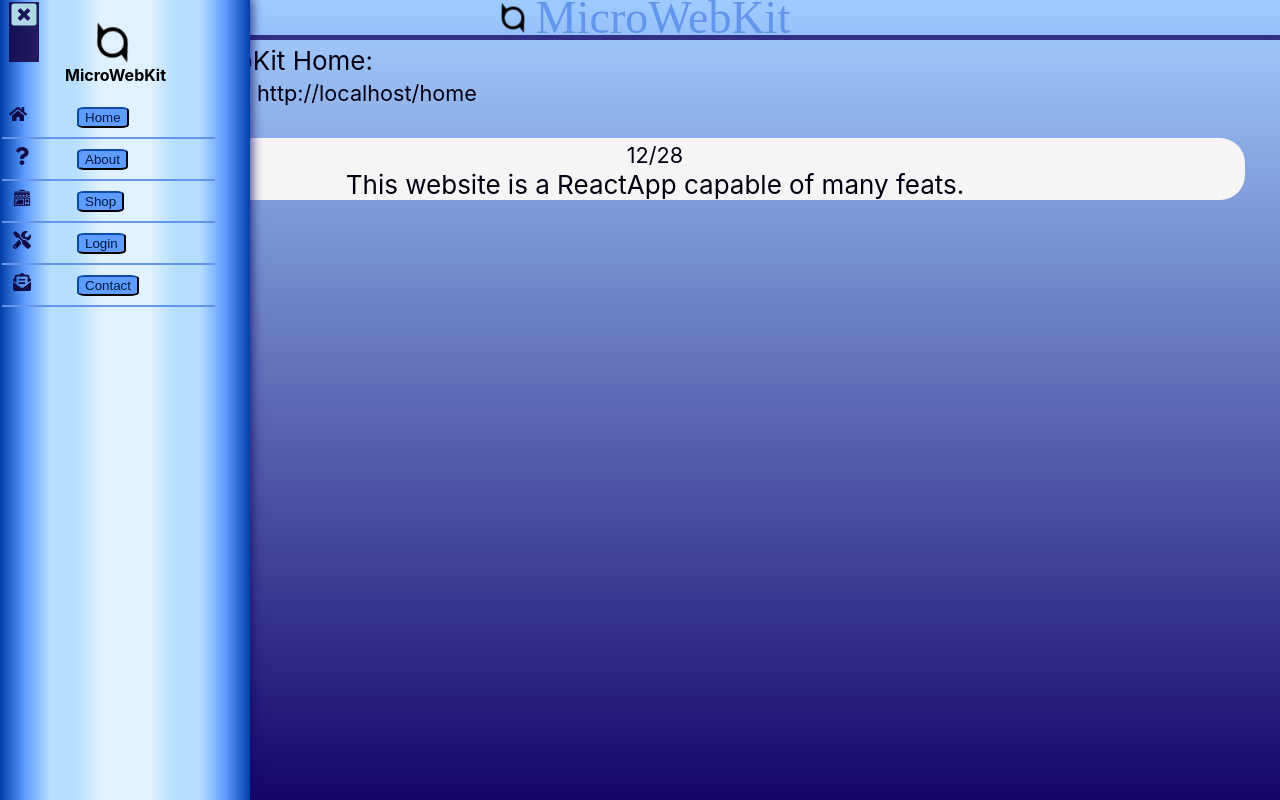
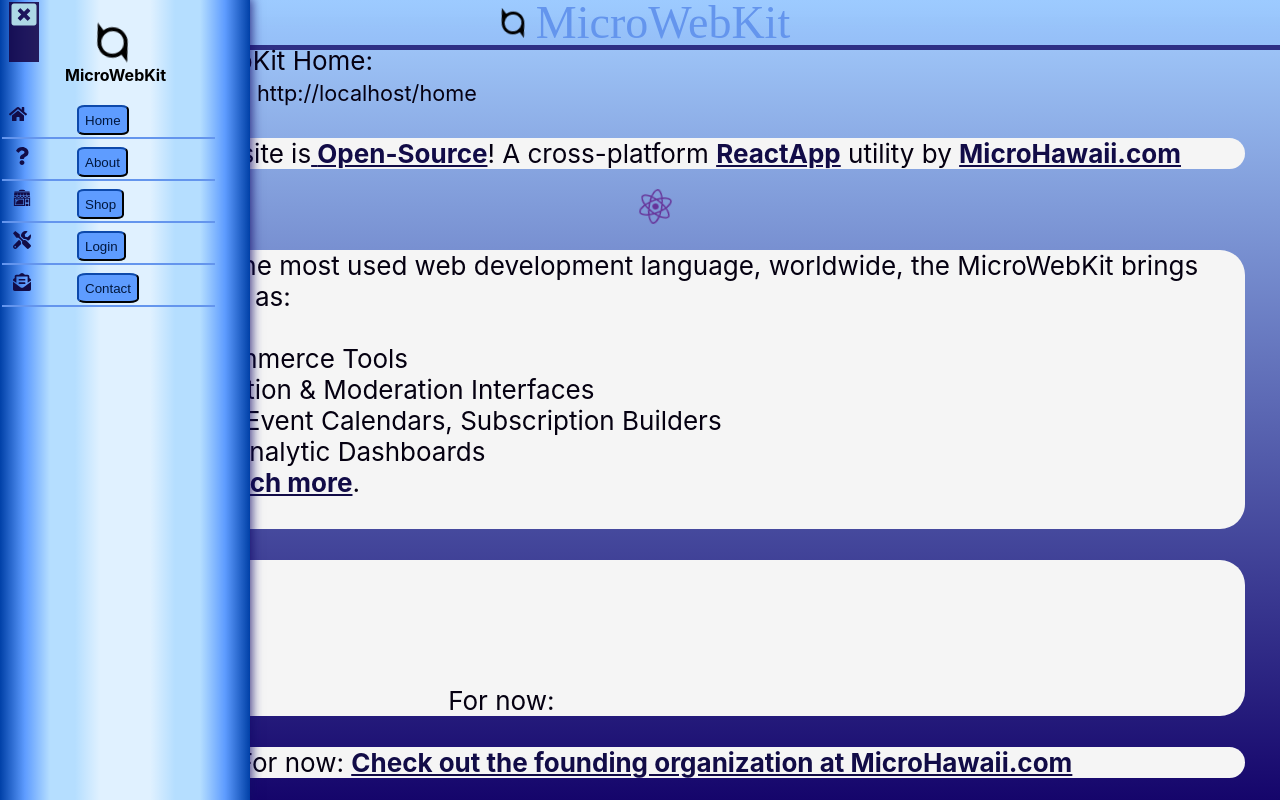
Before and after one commit to JasonHoku/MicroWebKit, a React (Create React App) app: page /home in a window 1280 px wide. Built offline with nearby package versions, Linux system fonts and the light colour scheme.

Commit message:
Front Page Improve

```diff
--- a/src/App.css
+++ b/src/App.css
@@ -40,6 +40,7 @@
 .zoom :hover {
   text-size-adjust: 105%;
   transform: scale(1.05);
+  transition: all 0.2s linear;
 }
 .homeMain {
   width: 100%;
@@ -58,6 +59,7 @@
 
 a {
   color: rgb(18, 12, 71);
+  font-weight: bold;
 }
 
 .appHeader {
@@ -71,6 +73,8 @@
   top: 0;
   left: 0;
   text-align: center;
+  padding-top: 5px;
+  padding-bottom: 5px;
   display: flex;
   flex-direction: column;
   align-items: center;
@@ -106,6 +110,7 @@
   border-radius: 15%;
   border-color: #072557;
   color: #00173d;
+  height: 30px;
 }
 .UI {
   position: absolute;
--- a/src/Pages/home.js
+++ b/src/Pages/home.js
@@ -1,15 +1,9 @@
 import { CSSTransitionGroup } from "react-transition-group";
+import { FaReact } from "react-icons/fa";
+import { Fragment } from "react";
 function Home() {
   return (
-    <CSSTransitionGroup
-      component="span"
-      transitionName="MainAnimation"
-      transitionAppear={true}
-      transitionAppearTimeout={2000}
-      transitionEnter={true}
-      transitionEnterTimeout={2000}
-      transitionLeave={false}
-    >
+    <Fragment>
       <span
         style={{
           justifyContent: "center",
@@ -31,6 +25,24 @@
         <br />
         <br />
       </span>
+      <CSSTransitionGroup
+        component="span"
+        transitionName="MainAnimation"
+        transitionAppear={true}
+        transitionAppearTimeout={2000}
+        transitionEnter={true}
+        transitionEnterTimeout={2000}
+        transitionLeave={false}
+      >
+        <CSSTransitionGroup
+          component="div"
+          transitionName="MainAnimation"
+          transitionAppear={true}
+          transitionAppearTimeout={2000}
+          transitionEnter={true}
+          transitionEnterTimeout={2000}
+          transitionLeave={false}
+        >
           <span
             style={{
               justifyContent: "center",
@@ -55,14 +67,159 @@
                   backgroundColor: "whitesmoke",
                 }}
               >
-            <small>12/28</small> <br />
-            This website is a ReactApp capable of many feats.
+                This website is
+                <a href="https://github.com/JasonHoku/MicroWebKit">
+                  {" "}
+                  Open-Source
+                </a>
+                ! A cross-platform{" "}
+                <a href="https://reactjs.org/docs/create-a-new-react-app.html">
+                  ReactApp
+                </a>{" "}
+                utility by{" "}
+                <a href="https://microhawaii.com/">MicroHawaii.com</a>
               </span>
             </div>
-        &nbsp;
+
+            <div
+              style={{
+                textAlign: "center",
+                marginLeft: "15px",
+                marginRight: "15px",
+              }}
+            >
+              <FaReact
+                size="35px"
+                className="App-logo"
+                alt="logo"
+                style={{
+                  height: "75px",
+                  color: "rebeccapurple",
+                  position: "relative",
+                }}
+              />
+            </div>
+            <span
+              style={{
+                border: "5px",
+                borderRadius: "25px",
+                width: "min-content",
+                backgroundColor: "whitesmoke",
+              }}
+            >
+              <div
+                style={{
+                  border: "5px",
+                  borderRadius: "25px",
+                  width: "auto",
+                  backgroundColor: "whitesmoke",
+                  textAlign: "left",
+                  borderSpacing: "15px",
+                }}
+              >
+                <div
+                  style={{
+                    marginLeft: "15px",
+                    marginRight: "15px",
+                  }}
+                >
+                  &nbsp; Working in the most used web development language,
+                  worldwide, the MicroWebKit brings features such as: <br />{" "}
                   <br />
+                  <li> Live E-Commerce Tools</li>
+                  <li> Administration &amp; Moderation Interfaces</li>
+                  <li> Live Chat, Event Calendars, Subscription Builders</li>
+                  <li> Powerful Analytic Dashboards</li>
+                  <li>
+                    <a href="https://github.com/JasonHoku/MicroWebKit">
+                      And so much more
+                    </a>
+                    .
+                  </li> <br />
+                </div>
+              </div>
+            </span>
+            <br />
+            <span
+              style={{
+                border: "5px",
+                borderRadius: "25px",
+                width: "min-content",
+                backgroundColor: "whitesmoke",
+              }}
+            >
+              <div
+                style={{
+                  border: "5px",
+                  borderRadius: "25px",
+                  width: "auto",
+                  backgroundColor: "whitesmoke",
+                  textAlign: "center",
+                  borderSpacing: "15px",
+                }}
+              >
+                <div
+                  style={{
+                    marginLeft: "15px",
+                    marginRight: "15px",
+                  }}
+                >
+                  For now: <video></video>
+                  <br />
+                </div>
+                <div
+                  style={{
+                    textAlign: "center",
+                    marginLeft: "15px",
+                    marginRight: "15px",
+                  }}
+                ></div>
+              </div>
+            </span>
+            <br />
+            <span
+              style={{
+                border: "5px",
+                borderRadius: "25px",
+                width: "min-content",
+                backgroundColor: "whitesmoke",
+              }}
+            >
+              <div
+                style={{
+                  border: "5px",
+                  borderRadius: "25px",
+                  width: "auto",
+                  backgroundColor: "whitesmoke",
+                  textAlign: "center",
+                  borderSpacing: "15px",
+                }}
+              >
+                <div
+                  style={{
+                    marginLeft: "15px",
+                    marginRight: "15px",
+                  }}
+                >
+                  For now:{" "}
+                  <a href="https://microhawaii.com/">
+                    Check out the founding organization at MicroHawaii.com
+                  </a>
+                  <br />
+                </div>
+                <div
+                  style={{
+                    textAlign: "center",
+                    marginLeft: "15px",
+                    marginRight: "15px",
+                  }}
+                ></div>
+              </div>
+            </span>
           </span>
         </CSSTransitionGroup>
+      </CSSTransitionGroup>
+    </Fragment>
   );
 }
 
--- a/src/UI/AppSidebar.js
+++ b/src/UI/AppSidebar.js
@@ -9,7 +9,6 @@
   FaWindowClose,
 } from "react-icons/fa";
 import { GiShop } from "react-icons/gi";
-import logo from "../logo.svg";
 
 export default class AppSidebar extends React.Component {
   constructor(props) {
@@ -105,8 +104,10 @@
         }
 
         <span
-          style={{ left: "9px", top: "2px", position: "absolute" }}
+          style={{ left: "9px", top: "2px", position: "fixed" }}
           onMouseDown={() => this.toggleSidebar()}
+          onMouseOver={() => this.openSidebar()}
+          onClick={() => this.toggleSidebar()}
           className="appSidebarSlider"
         >
           <span id="SliderOpenIcon" onMouseDown={() => this.toggleSidebar()}>
@@ -197,7 +198,7 @@
           style={{
             top: "0px",
             zIndex: "98",
-            position: "absolute",
+            position: "fixed",
             userSelect: "none",
           }}
           onClick={() => this.openSidebar()}
```
Also changed, not shown: 1 other file (tests, documents, lock files or other folders). Lines whose indentation alone changed are shown as unchanged.
